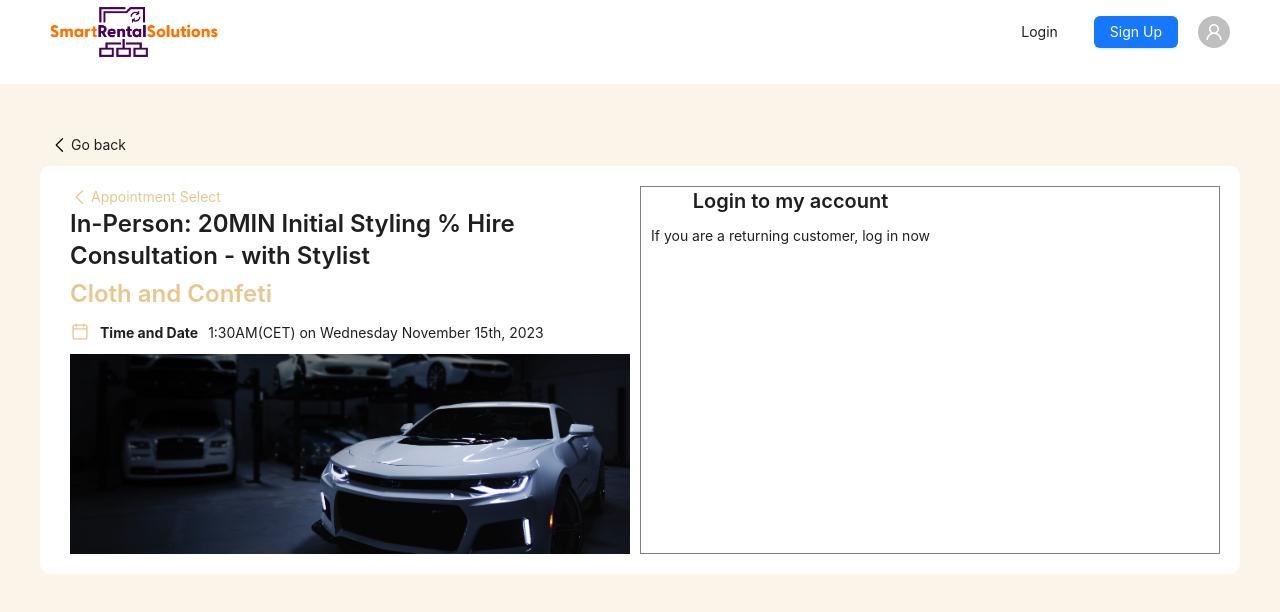
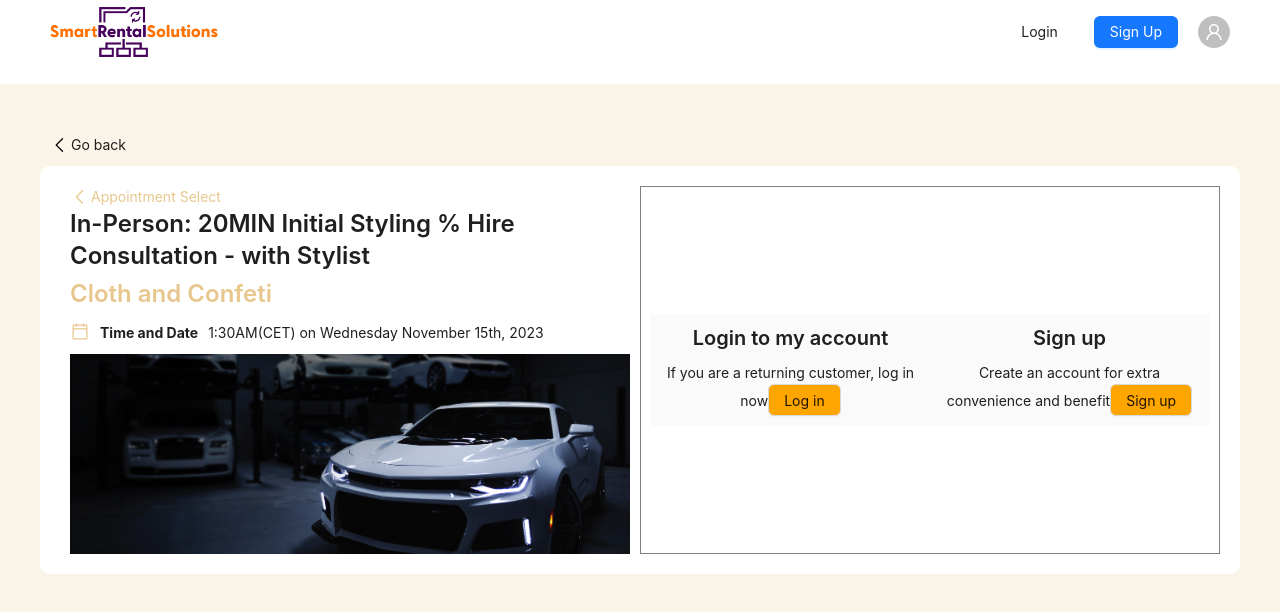
Before and after one commit to EffiEmmanuel/smartrental, a React (Create React App) app: page /cart in a window 1280 px wide. Shown: the top 612 px of the page. Built offline with nearby package versions, Linux system fonts and the light colour scheme.

Commit message:
UPDATE: Cart page

```diff
--- a/src/components/CartPage.jsx
+++ b/src/components/CartPage.jsx
@@ -1,5 +1,5 @@
 import React from "react";
-import { Col, Row } from "antd";
+import { Button, Col, Row } from "antd";
 import Text from "antd/es/typography/Text.js";
 import Title from "antd/es/typography/Title.js";
 import { CaretLeft } from "@phosphor-icons/react";
@@ -97,16 +97,48 @@ function CartPage() {
           <Col
             lg={{ span: 12 }}
             md={{ span: 24 }}
-            style={{ border: ".3px solid gray" }}
+            style={{
+              border: ".3px solid gray",
+              padding: "10px",
+              display: "flex",
+              alignItems: "center",
+            }}
           >
-            <Row>
+            <Row
+              style={{
+                // height: "60%",
+                width: "100%",
+              }}
+            >
               <Col
                 lg={{ span: 12 }}
                 md={{ span: 24 }}
-                style={{ textAlign: "center" }}
+                style={{
+                  textAlign: "center",
+                  padding: "10px",
+                  backgroundColor: "#FAFAFA",
+                  height: "100%",
+                }}
               >
                 <Title level={4}>Login to my account</Title>
                 <Text>If you are a returning customer, log in now</Text>
+
+                <Button style={{ backgroundColor: "orange" }}>Log in</Button>
+              </Col>
+              <Col
+                lg={{ span: 12 }}
+                md={{ span: 24 }}
+                style={{
+                  textAlign: "center",
+                  padding: "10px",
+                  backgroundColor: "#FAFAFA",
+                  height: "100%",
+                }}
+              >
+                <Title level={4}>Sign up</Title>
+                <Text>Create an account for extra convenience and benefit</Text>
+
+                <Button style={{ backgroundColor: "orange" }}>Sign up</Button>
               </Col>
             </Row>
           </Col>
```
